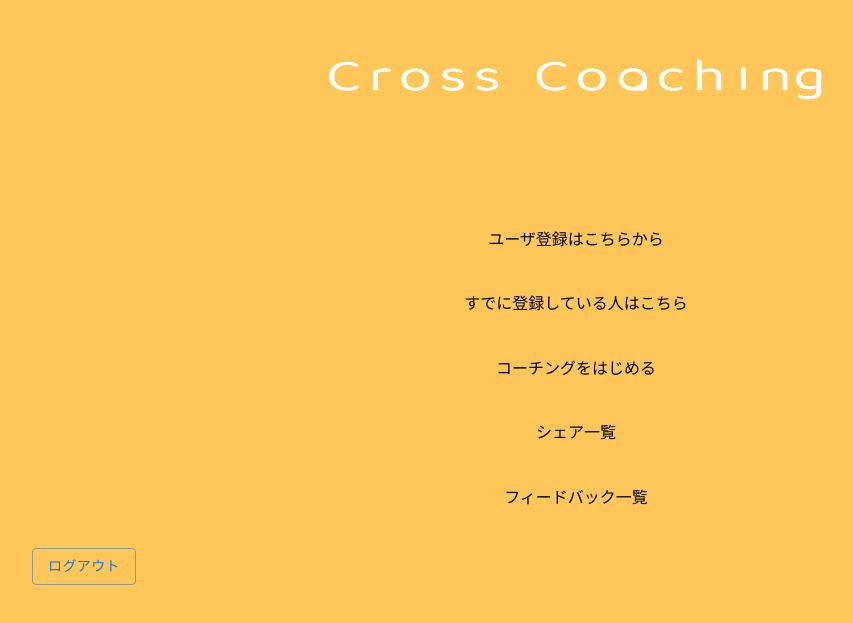
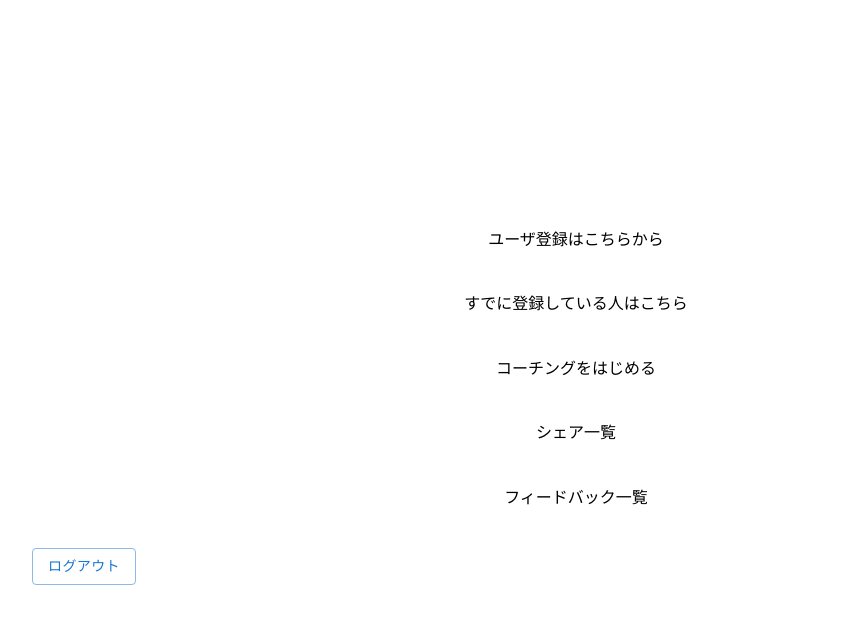
Before and after one commit to miuradaiki/cross_coaching_front, a Next.js app: page / in a window 1280 px wide. Shown: the part 119-742 px from the top of the page, without its empty margins (64-917 px from the left). Built offline with nearby package versions, Linux system fonts and the light colour scheme; no server answers.

Commit message:
delete: bgc

```diff
--- a/styles/globals.css
+++ b/styles/globals.css
@@ -5,7 +5,7 @@
     'Roboto Mono', 'Oxygen Mono', 'Ubuntu Monospace', 'Source Code Pro',
     'Fira Mono', 'Droid Sans Mono', 'Courier New', monospace;
 
-  --background-rgb: 255, 199, 90;
+  /* --background-rgb: 255, 199, 90; */
 
   --primary-glow: conic-gradient(
     from 180deg at 50% 50%,
```
